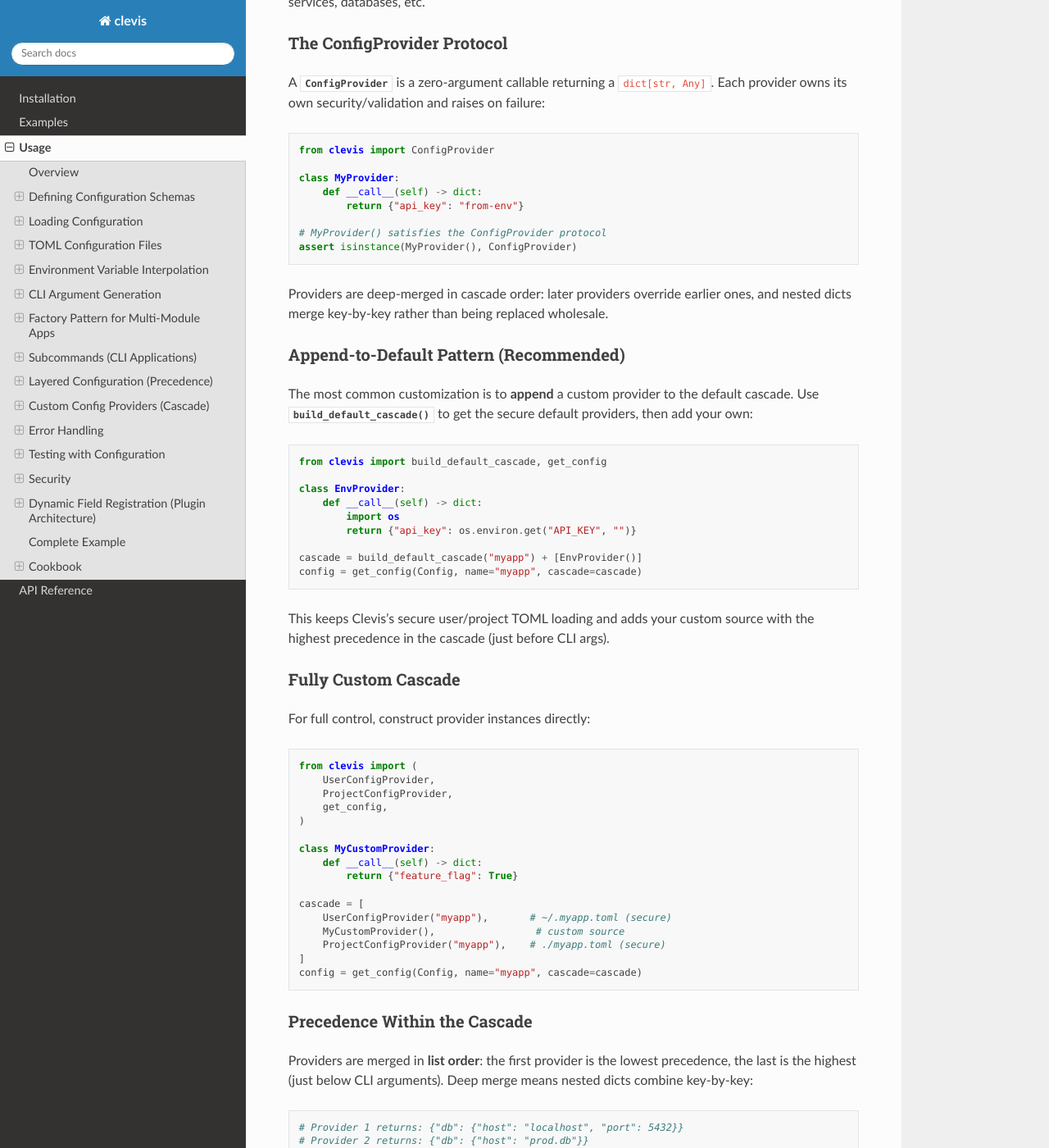
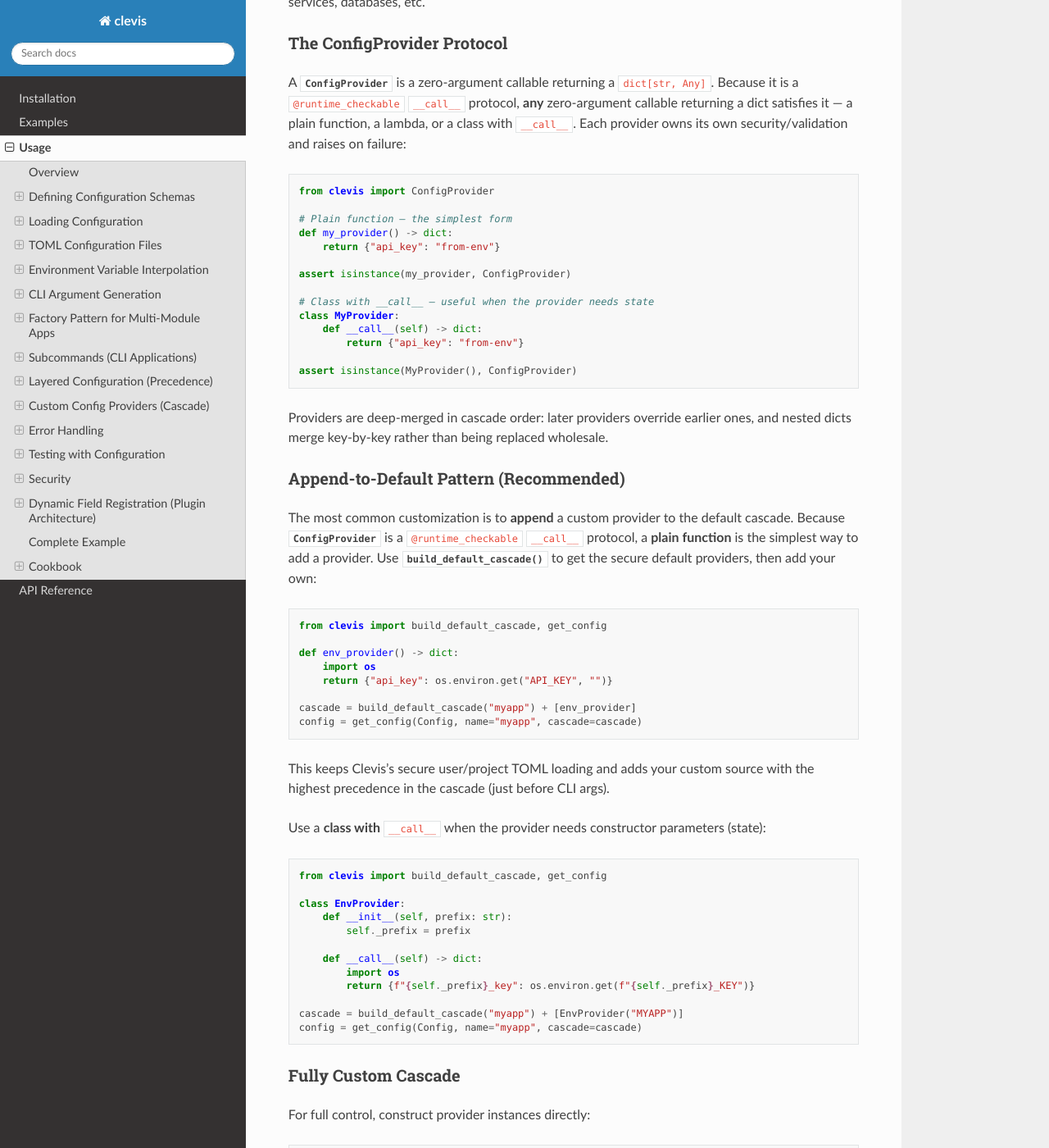
Before and after one commit to christophevg/clevis, a Sphinx documentation site: the page built from docs/usage.rst, in a window 1280 px wide and 1400 px high, scrolled down 17674 px. Shown: the whole window at 82% size. Built offline with Sphinx 7.4.7 and the Read the Docs theme 3.1.0, drawn with Linux system fonts in a browser that asks for light colours; some of the changed text lies outside the part shown.

Commit message:
docs: use plain functions in simplest ConfigProvider examples (PR #35 feedback)
🤖 Implemented together with a coding agent.

```diff
--- a/docs/usage.rst
+++ b/docs/usage.rst
@@ -936,44 +936,73 @@ The ConfigProvider Protocol
 ~~~~~~~~~~~~~~~~~~~~~~~~~~~~
 
 A :class:`~clevis.ConfigProvider` is a zero-argument callable returning a
-``dict[str, Any]``. Each provider owns its own security/validation and
-raises on failure:
+``dict[str, Any]``. Because it is a ``@runtime_checkable`` ``__call__``
+protocol, **any** zero-argument callable returning a dict satisfies it — a
+plain function, a lambda, or a class with ``__call__``. Each provider owns
+its own security/validation and raises on failure:
 
 .. code-block:: python
 
    from clevis import ConfigProvider
 
+   # Plain function — the simplest form
+   def my_provider() -> dict:
+       return {"api_key": "from-env"}
+
+   assert isinstance(my_provider, ConfigProvider)
+
+   # Class with __call__ — useful when the provider needs state
    class MyProvider:
        def __call__(self) -> dict:
            return {"api_key": "from-env"}
 
-   # MyProvider() satisfies the ConfigProvider protocol
    assert isinstance(MyProvider(), ConfigProvider)
 
 Providers are deep-merged in cascade order: later providers override earlier
 ones, and nested dicts merge key-by-key rather than being replaced wholesale.
 
+.. _append-to-default-pattern:
+
 Append-to-Default Pattern (Recommended)
 ~~~~~~~~~~~~~~~~~~~~~~~~~~~~~~~~~~~~~~~~
 
 The most common customization is to **append** a custom provider to the
-default cascade. Use :func:`~clevis.build_default_cascade` to get the
-secure default providers, then add your own:
+default cascade. Because :class:`~clevis.ConfigProvider` is a
+``@runtime_checkable`` ``__call__`` protocol, a **plain function** is the
+simplest way to add a provider. Use :func:`~clevis.build_default_cascade`
+to get the secure default providers, then add your own:
 
 .. code-block:: python
 
    from clevis import build_default_cascade, get_config
 
+   def env_provider() -> dict:
+       import os
+       return {"api_key": os.environ.get("API_KEY", "")}
+
+   cascade = build_default_cascade("myapp") + [env_provider]
+   config = get_config(Config, name="myapp", cascade=cascade)
+
+This keeps Clevis's secure user/project TOML loading and adds your custom
+source with the highest precedence in the cascade (just before CLI args).
+
+Use a **class with** ``__call__`` when the provider needs constructor
+parameters (state):
+
+.. code-block:: python
+
+   from clevis import build_default_cascade, get_config
+
    class EnvProvider:
+       def __init__(self, prefix: str):
+           self._prefix = prefix
+
        def __call__(self) -> dict:
            import os
-           return {"api_key": os.environ.get("API_KEY", "")}
-
-   cascade = build_default_cascade("myapp") + [EnvProvider()]
+           return {f"{self._prefix}_key": os.environ.get(f"{self._prefix}_KEY")}
+
+   cascade = build_default_cascade("myapp") + [EnvProvider("MYAPP")]
    config = get_config(Config, name="myapp", cascade=cascade)
-
-This keeps Clevis's secure user/project TOML loading and adds your custom
-source with the highest precedence in the cascade (just before CLI args).
 
 Fully Custom Cascade
 ~~~~~~~~~~~~~~~~~~~~~~
@@ -1095,16 +1124,18 @@ built-in providers.
 
 **4. Using build_default_cascade() + custom provider**
 
+A plain function is the simplest way to add a provider to the default
+cascade (a class works too — see :ref:`Append-to-Default Pattern <append-to-default-pattern>`):
+
 .. code-block:: python
 
    from clevis import build_default_cascade, get_config
 
-   class EnvProvider:
-       def __call__(self) -> dict:
-           import os
-           return {"api_key": os.environ.get("API_KEY", "")}
-
-   cascade = build_default_cascade("myapp") + [EnvProvider()]
+   def env_provider() -> dict:
+       import os
+       return {"api_key": os.environ.get("API_KEY", "")}
+
+   cascade = build_default_cascade("myapp") + [env_provider]
    config = get_config(Config, name="myapp", cascade=cascade)
 
 See also the :ref:`Security <security>` section for details on
```
Also changed, not shown: DEVELOPMENT.md (+11 -6 lines), README.md (+8 -6 lines), src/clevis/__init__.py (+26 -6 lines), 1 other file.
